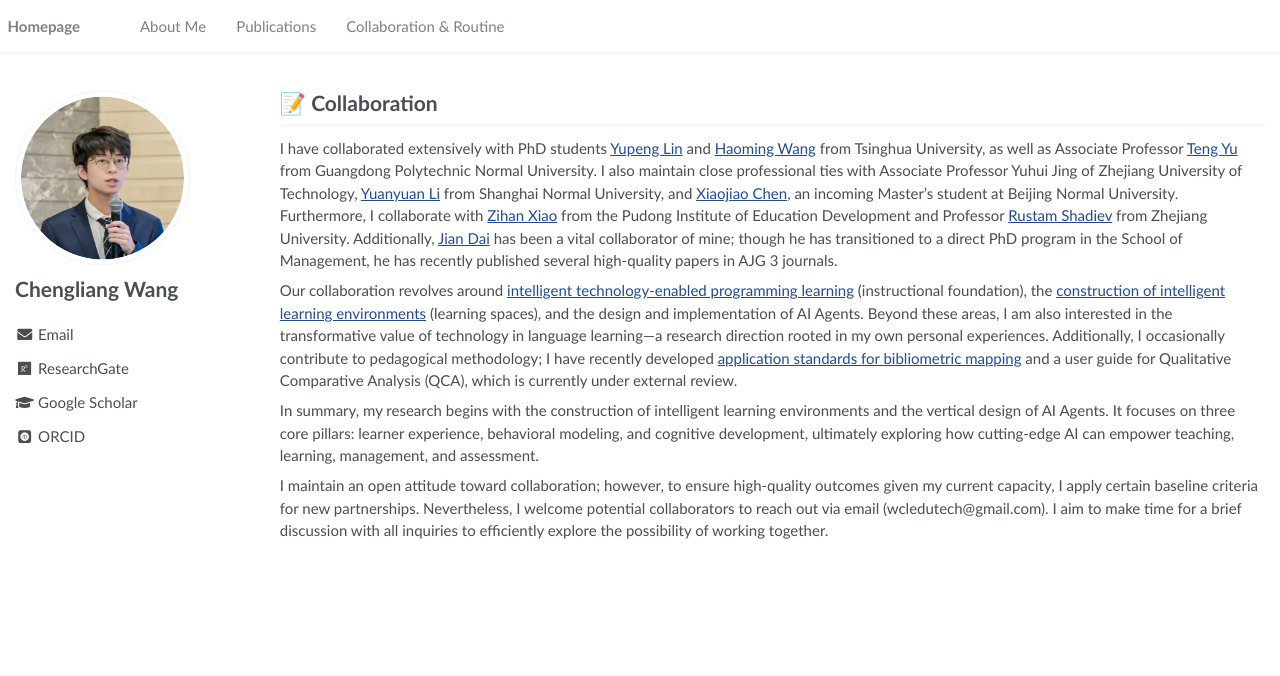
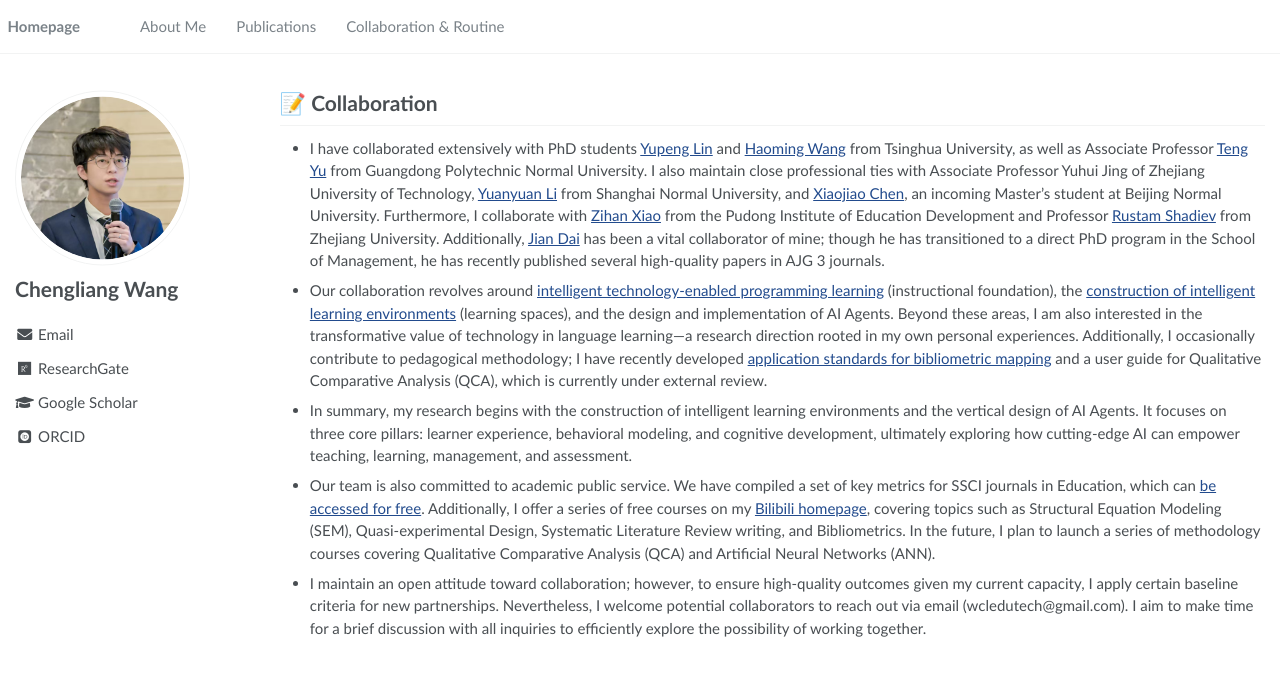
Before and after one commit to wcledutech/wcledutech.github.io, a Jekyll site: the page built from _pages/collaboration.md, in a window 1280 px wide. Shown: the top 676 px of the page. Built offline with Jekyll 4.4.1, drawn with Linux system fonts in a browser that asks for light colours; some web fonts are replaced.

Commit message:
Update collaboration.md

```diff
--- a/_pages/collaboration.md
+++ b/_pages/collaboration.md
@@ -8,11 +8,13 @@ author_profile: true
 
 # 📝 Collaboration
 
-I have collaborated extensively with PhD students <a href="https://scholar.google.com/citations?user=BkOytCMAAAAJ&hl=en" target="_blank">Yupeng Lin</a> and <a href="https://frank-haoming.github.io" target="_blank">Haoming Wang</a> from Tsinghua University, as well as Associate Professor <a href="https://scholar.google.com/citations?user=P6iOYgQAAAAJ&hl=en" target="_blank">Teng Yu</a> from Guangdong Polytechnic Normal University. I also maintain close professional ties with Associate Professor Yuhui Jing of Zhejiang University of Technology, <a href="https://scholar.google.com/citations?user=I7Go3k0AAAAJ&hl=en" target="_blank">Yuanyuan Li</a> from Shanghai Normal University, and <a href="https://scholar.google.com/citations?user=l2Lo1lYAAAAJ&hl=en" target="_blank">Xiaojiao Chen</a>, an incoming Master’s student at Beijing Normal University. Furthermore, I collaborate with <a href="https://scholar.google.com/citations?user=JdYNWP0AAAAJ&hl=en" target="_blank">Zihan Xiao</a> from the Pudong Institute of Education Development and Professor <a href="https://scholar.google.com/citations?user=TVXmoNkAAAAJ&hl=en" target="_blank">Rustam Shadiev</a> from Zhejiang University.
+- I have collaborated extensively with PhD students <a href="https://scholar.google.com/citations?user=BkOytCMAAAAJ&hl=en" target="_blank">Yupeng Lin</a> and <a href="https://frank-haoming.github.io" target="_blank">Haoming Wang</a> from Tsinghua University, as well as Associate Professor <a href="https://scholar.google.com/citations?user=P6iOYgQAAAAJ&hl=en" target="_blank">Teng Yu</a> from Guangdong Polytechnic Normal University. I also maintain close professional ties with Associate Professor Yuhui Jing of Zhejiang University of Technology, <a href="https://scholar.google.com/citations?user=I7Go3k0AAAAJ&hl=en" target="_blank">Yuanyuan Li</a> from Shanghai Normal University, and <a href="https://scholar.google.com/citations?user=l2Lo1lYAAAAJ&hl=en" target="_blank">Xiaojiao Chen</a>, an incoming Master’s student at Beijing Normal University. Furthermore, I collaborate with <a href="https://scholar.google.com/citations?user=JdYNWP0AAAAJ&hl=en" target="_blank">Zihan Xiao</a> from the Pudong Institute of Education Development and Professor <a href="https://scholar.google.com/citations?user=TVXmoNkAAAAJ&hl=en" target="_blank">Rustam Shadiev</a> from Zhejiang University.
 Additionally, <a href="https://scholar.google.com/citations?user=Ra8fbcYAAAAJ&hl=en" target="_blank">Jian Dai</a> has been a vital collaborator of mine; though he has transitioned to a direct PhD program in the School of Management, he has recently published several high-quality papers in AJG 3 journals.
 
-Our collaboration revolves around <a href="https://mp.weixin.qq.com/s/cO4WHEJo2nlkxlWKzI0Yfw" target="_blank">intelligent technology-enabled programming learning</a> (instructional foundation), the <a href="https://mp.weixin.qq.com/s/-msDQsIz6kHtKwSwHA3k3g" target="_blank">construction of intelligent learning environments</a> (learning spaces), and the design and implementation of AI Agents. Beyond these areas, I am also interested in the transformative value of technology in language learning—a research direction rooted in my own personal experiences. Additionally, I occasionally contribute to pedagogical methodology; I have recently developed <a href="https://link.springer.com/article/10.1007/s10639-023-12178-6" target="_blank">application standards for bibliometric mapping</a> and a user guide for Qualitative Comparative Analysis (QCA), which is currently under external review.
+- Our collaboration revolves around <a href="https://mp.weixin.qq.com/s/cO4WHEJo2nlkxlWKzI0Yfw" target="_blank">intelligent technology-enabled programming learning</a> (instructional foundation), the <a href="https://mp.weixin.qq.com/s/-msDQsIz6kHtKwSwHA3k3g" target="_blank">construction of intelligent learning environments</a> (learning spaces), and the design and implementation of AI Agents. Beyond these areas, I am also interested in the transformative value of technology in language learning—a research direction rooted in my own personal experiences. Additionally, I occasionally contribute to pedagogical methodology; I have recently developed <a href="https://link.springer.com/article/10.1007/s10639-023-12178-6" target="_blank">application standards for bibliometric mapping</a> and a user guide for Qualitative Comparative Analysis (QCA), which is currently under external review.
 
-In summary, my research begins with the construction of intelligent learning environments and the vertical design of AI Agents. It focuses on three core pillars: learner experience, behavioral modeling, and cognitive development, ultimately exploring how cutting-edge AI can empower teaching, learning, management, and assessment.
+- In summary, my research begins with the construction of intelligent learning environments and the vertical design of AI Agents. It focuses on three core pillars: learner experience, behavioral modeling, and cognitive development, ultimately exploring how cutting-edge AI can empower teaching, learning, management, and assessment.
 
-I maintain an open attitude toward collaboration; however, to ensure high-quality outcomes given my current capacity, I apply certain baseline criteria for new partnerships. Nevertheless, I welcome potential collaborators to reach out via email (wcledutech@gmail.com). I aim to make time for a brief discussion with all inquiries to efficiently explore the possibility of working together.
+- Our team is also committed to academic public service. We have compiled a set of key metrics for SSCI journals in Education, which can <a href="https://mp.weixin.qq.com/s/lMOSSRYn50dYkK_doqWrpw" target="_blank">be accessed for free</a>. Additionally, I offer a series of free courses on my <a href="https://space.bilibili.com/481706784?spm_id_from=333.788.upinfo.head.click" target="_blank">Bilibili homepage</a>, covering topics such as Structural Equation Modeling (SEM), Quasi-experimental Design, Systematic Literature Review writing, and Bibliometrics. In the future, I plan to launch a series of methodology courses covering Qualitative Comparative Analysis (QCA) and Artificial Neural Networks (ANN).
+
+- I maintain an open attitude toward collaboration; however, to ensure high-quality outcomes given my current capacity, I apply certain baseline criteria for new partnerships. Nevertheless, I welcome potential collaborators to reach out via email (wcledutech@gmail.com). I aim to make time for a brief discussion with all inquiries to efficiently explore the possibility of working together.
```
